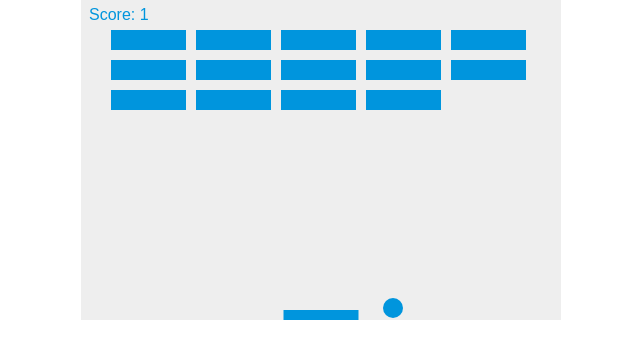
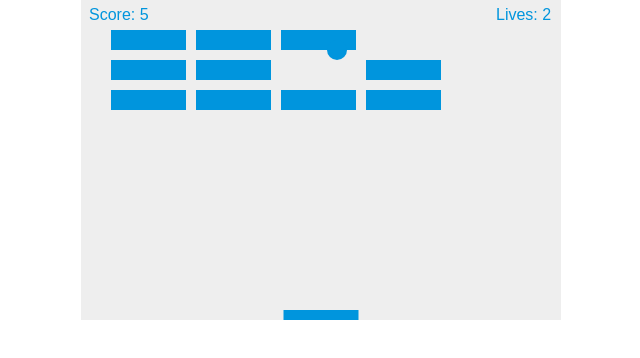
Before and after one commit to Aldo10012/BreakOut, a plain HTML site: page index.html in a window 1280 px wide. Shown: the whole page, without its empty margins (319-959 px from the left). Drawn offline with Linux system fonts and the light colour scheme.

Commit message:
completed step 10

```diff
--- a/index.html
+++ b/index.html
@@ -21,7 +21,7 @@
     var x = canvas.width/2;
     var y = canvas.height-30;
     var ballRadius = 10;
-    var ballSpeed = 3
+    var ballSpeed = 5
     var dx = ballSpeed;
     var dy = -ballSpeed;
 
@@ -49,6 +49,9 @@
 
     // for scores
     var score = 0;
+
+    // for lives
+    var lives = 3;
 
     // for button on keyboard
     var rightPressed = false;
@@ -99,7 +102,6 @@
                         if(score == brickRowCount*brickColumnCount) {
                             alert("YOU WIN, CONGRATULATIONS!");
                             document.location.reload();
-                            clearInterval(interval); // Needed for Chrome to end game
                         }
                     }
                 }
@@ -112,6 +114,12 @@
         ctx.font = "16px Arial";
         ctx.fillStyle = "#0095DD";
         ctx.fillText("Score: "+score, 8, 20);
+    }
+
+    function drawLives() {
+        ctx.font = "16px Arial";
+        ctx.fillStyle = "#0095DD";
+        ctx.fillText("Lives: "+lives, canvas.width-65, 20);
     }
 
     function drawBall() {
@@ -154,6 +162,7 @@
         drawBall();
         drawPaddle();
         drawScore();
+        drawLives();
         collisionDetection();
 
         // ball hit left or right side
@@ -172,9 +181,18 @@
             }
             // ball hit bottom
             else {
-                alert("GAME OVER");
-                document.location.reload();
-                clearInterval(interval);
+                lives--;
+                if(!lives) {
+                    alert("GAME OVER");
+                    document.location.reload();
+                }
+                else {
+                    x = canvas.width/2;
+                    y = canvas.height-30;
+                    dx = 2;
+                    dy = -2;
+                    paddleX = (canvas.width-paddleWidth)/2;
+                }
             }
         }
 
@@ -193,9 +211,11 @@
 
         x += dx;
         y += dy;
+
+        requestAnimationFrame(draw);
     }
 
-    var interval = setInterval(draw, 10);
+    draw();
 
 
 
```
